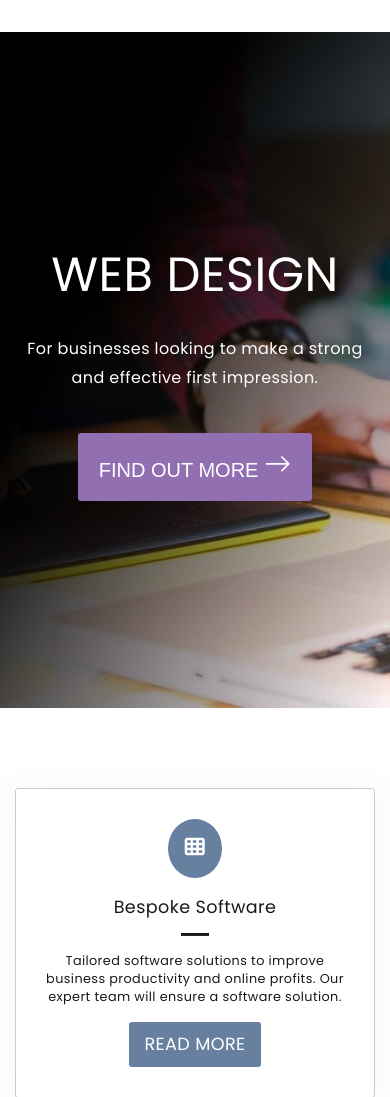
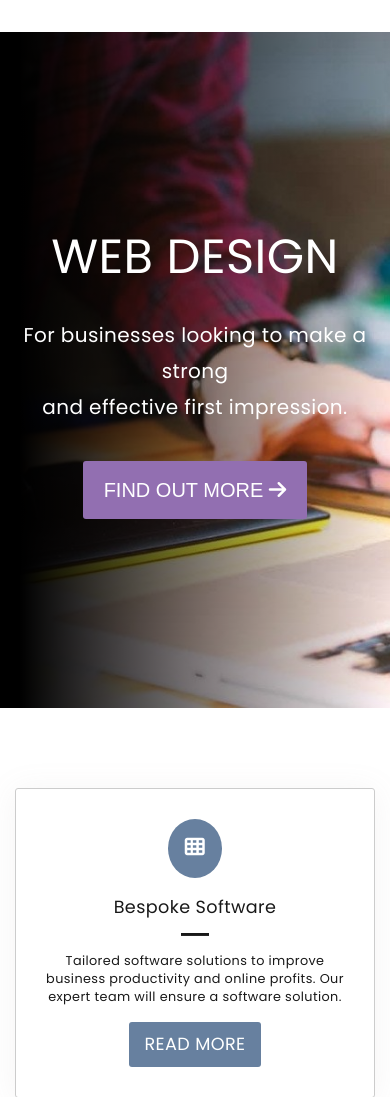
Before and after one commit to MattMakesNoise/Netmatters-HTML-CSS-JS-PHP-Reflection, a PHP site: page / in a window 390 px wide. Shown: the part 136-1233 px from the top of the page. Run offline with PHP 8.4, Linux system fonts and the light colour scheme; some libraries are stand-ins or nearby versions.

Commit message:
Corrects news cards section width at larger screen sizes.
Also makes the card images scale and fade at larger screen sizes but not smaller ones. Fixes 3rd cards sizing issue at small screen sizes. Fixes bottom border on nav bar product cards. Corrects many layout issues with the hero.

```diff
--- a/css/style.css
+++ b/css/style.css
@@ -1145,8 +1145,6 @@ body {
 }
 
 .hero-bg {
-  background-image: -webkit-gradient(linear, left top, right bottom, color-stop(30%, black), to(rgba(0, 0, 0, 0))), url("/img/home-3wAI (2).jpg");
-  background-image: linear-gradient(to bottom right, black 30%, rgba(0, 0, 0, 0)), url("/img/home-3wAI (2).jpg");
   width: 100%;
   height: 100%;
   background-size: cover;
@@ -1158,8 +1156,17 @@ body {
   display: flex;
 }
 
-@media screen and (max-width: 992px) {
+@media screen and (max-width: 768px) {
   .hero-bg {
+    background-image: -webkit-gradient(linear, left top, right top, color-stop(5%, black), to(rgba(0, 0, 0, 0))), url("/img/home-3wAI (2).jpg");
+    background-image: linear-gradient(to right, black 5%, rgba(0, 0, 0, 0)), url("/img/home-3wAI (2).jpg");
+  }
+}
+
+@media screen and (min-width: 768px) {
+  .hero-bg {
+    background-image: -webkit-gradient(linear, left top, right top, color-stop(5%, black), to(rgba(0, 0, 0, 0))), url("/img/home-3wAI (2).jpg");
+    background-image: linear-gradient(to right, black 5%, rgba(0, 0, 0, 0)), url("/img/home-3wAI (2).jpg");
     -webkit-box-pack: center;
         -ms-flex-pack: center;
             justify-content: center;
@@ -1180,41 +1187,79 @@ body {
   }
 }
 
+@media screen and (min-width: 1260px) {
+  .hero-bg {
+    background-image: -webkit-gradient(linear, left top, right top, color-stop(10%, rgba(0, 0, 0, 0.9)), to(rgba(0, 0, 0, 0))), url("/img/home-3wAI (2).jpg");
+    background-image: linear-gradient(to right, rgba(0, 0, 0, 0.9) 10%, rgba(0, 0, 0, 0)), url("/img/home-3wAI (2).jpg");
+  }
+}
+
 .hero-text-wrapper {
   display: -webkit-box;
   display: -ms-flexbox;
   display: flex;
 }
 
-@media screen and (max-width: 992px) {
+@media screen and (max-width: 768px) {
   .hero-text-wrapper {
-    margin: auto 5%;
     -webkit-box-orient: vertical;
     -webkit-box-direction: normal;
         -ms-flex-direction: column;
             flex-direction: column;
+    -webkit-box-pack: center;
+        -ms-flex-pack: center;
+            justify-content: center;
     -webkit-box-align: center;
         -ms-flex-align: center;
             align-items: center;
-  }
-}
-
-@media screen and (min-width: 992px) {
+    margin-left: auto;
+    margin-right: auto;
+  }
+}
+
+@media screen and (min-width: 768px) {
   .hero-text-wrapper {
-    margin-left: 3%;
+    width: 750px;
+    margin-left: auto;
+    margin-right: auto;
     -webkit-box-orient: vertical;
     -webkit-box-direction: normal;
         -ms-flex-direction: column;
             flex-direction: column;
+    -webkit-box-pack: center;
+        -ms-flex-pack: center;
+            justify-content: center;
+    -webkit-box-align: center;
+        -ms-flex-align: center;
+            align-items: center;
+  }
+}
+
+@media screen and (min-width: 992px) {
+  .hero-text-wrapper {
+    width: 970px;
+    margin-left: auto;
+    margin-right: auto;
+    padding-left: 15px;
+    padding-right: 15px;
+    -webkit-box-orient: vertical;
+    -webkit-box-direction: normal;
+        -ms-flex-direction: column;
+            flex-direction: column;
+    -webkit-box-pack: center;
+        -ms-flex-pack: center;
+            justify-content: center;
     -webkit-box-align: start;
         -ms-flex-align: start;
-            align-items: start;
+            align-items: flex-start;
   }
 }
 
 @media screen and (min-width: 1260px) {
   .hero-text-wrapper {
-    margin-left: 10%;
+    width: 1200px;
+    margin-left: auto;
+    margin-right: auto;
   }
 }
 
@@ -1245,8 +1290,14 @@ body {
 }
 
 .hero-subtitle {
-  line-height: 1.8;
-  margin-bottom: 2.5rem;
+  line-height: 2.25rem;
+  margin-bottom: 2.25rem;
+}
+
+@media screen and (max-width: 768px) {
+  .hero-subtitle {
+    font-size: 1.25rem;
+  }
 }
 
 @media screen and (min-width: 768px) {
@@ -1270,21 +1321,13 @@ body {
   margin: auto auto 0 auto;
   height: auto;
   font-size: 1.25rem;
-  padding: 5px 20px;
+  padding: 3px 20px;
   text-align: center;
-  border-radius: 3px;
   line-height: 50px;
 }
 
 .hero-button:hover {
   background-color: #79539A;
-}
-
-.hero-button svg {
-  height: 20%;
-  width: 20%;
-  padding-top: 0.7rem;
-  padding-right: 0.7rem;
 }
 
 /*========== CARDS ===========*/
--- a/index.html
+++ b/index.html
@@ -204,10 +204,12 @@
                     <h1 class="hero-title">Web Design</h1>
                     <h4 class="hero-subtitle">For businesses looking to make a strong <br> and effective first impression.</h4>
                     <div class="hero-button-wrapper">
-                        <button class="hero-button">Find Out More <svg xmlns="http://www.w3.org/2000/svg" width="16" height="16" fill="currentColor" class="bi bi-arrow-right" viewBox="0 0 16 16">
+                        <button class="hero-button">Find Out More <span class="hero-icon"><i class="fas fa-arrow-right"></i></span>
+                        </button>
+                        <!-- <button class="hero-button">Find Out More <span class="hero-svg"><svg xmlns="http://www.w3.org/2000/svg" width="16" height="16" fill="currentColor" class="bi bi-arrow-right" viewBox="0 0 16 16">
                             <path fill-rule="evenodd" d="M1 8a.5.5 0 0 1 .5-.5h11.793l-3.147-3.146a.5.5 0 0 1 .708-.708l4 4a.5.5 0 0 1 0 .708l-4 4a.5.5 0 0 1-.708-.708L13.293 8.5H1.5A.5.5 0 0 1 1 8z"/>
-                            </svg>
-                        </button>
+                            </svg></span>
+                        </button> -->
                     </div>
                 </div>
             </div>
--- a/sass/partials/sections/_header-nav.scss
+++ b/sass/partials/sections/_header-nav.scss
@@ -63,7 +63,7 @@
         justify-content: space-around;
         width: 970px;
         @include mginlrauto;
-        padding: 20px 15px 21px 15px;
+        padding: 20px 15px 26px 15px;
     }
     //Extra Large
     @media screen and (min-width: $break-xl) {
--- a/sass/partials/sections/_hero.scss
+++ b/sass/partials/sections/_hero.scss
@@ -21,17 +21,24 @@
 }
 
 .hero-bg {
-    background-image:
-    linear-gradient(to bottom right , rgba(0,0,0,1) 30% , rgba(0,0,0,0)),
-    url('/img/home-3wAI\ \(2\).jpg');
+
     width: 100%;
     height: 100%;
     background-size: cover;
     background-position: center;
     object-fit: none;
     display: flex;
-    //Up to Large
-    @media screen and (max-width: $break-lg) {
+    //Up to Medium
+    @media screen and (max-width: $break-m) {
+        background-image:
+        linear-gradient(to right , rgba(0,0,0,1) 5% , rgba(0,0,0,0)),
+        url('/img/home-3wAI\ \(2\).jpg');
+    }
+    //Medium
+    @media screen and (min-width: $break-m) {
+        background-image:
+        linear-gradient(to right , rgba(0,0,0,1) 5% , rgba(0,0,0,0)),
+        url('/img/home-3wAI\ \(2\).jpg');
         justify-content: center;
         align-items: center;
     }
@@ -42,29 +49,43 @@
     }
     //Extra Large
     @media screen and (min-width: $break-xl) {
-
+        background-image:
+        linear-gradient(to right , rgba(0,0,0,0.9) 10% , rgba(0,0,0,0)),
+        url('/img/home-3wAI\ \(2\).jpg');
     }
 }
 
 .hero-text-wrapper {
-    // padding: 55% 5%;
-    //Up to Large
     display: flex;
-    //Up to Large
-    @media screen and (max-width: $break-lg) {
-    margin: auto 5%;
+    //Up to Medium
+    @media screen and (max-width: $break-m) {
         flex-direction: column;
+        justify-content: center;
+        align-items: center;
+        @include mginlrauto;
+    }
+    //Medium and up
+    @media screen and (min-width: $break-m) {
+        width: 750px;
+        @include mginlrauto;
+        flex-direction: column;
+        justify-content: center;
         align-items: center;
     }
     //Large and Up
     @media screen and (min-width: $break-lg) {
-    margin-left: 3%;
+        width: 970px;
+        @include mginlrauto;
+        padding-left: 15px;
+        padding-right: 15px;
         flex-direction: column;
-    align-items: start;
+        justify-content: center;
+        align-items: flex-start;
     }
     //Extra Large
     @media screen and (min-width: $break-xl) {
-    margin-left: 10% ;
+        width: 1200px;
+        @include mginlrauto;
     }
 }
 
@@ -98,8 +119,12 @@
 }
 
 .hero-subtitle {
-    line-height: 1.8;
-    margin-bottom: 2.5rem;
+    line-height: 2.25rem;
+    margin-bottom: 2.25rem;
+    //Up to Medium
+    @media screen and (max-width: $break-m) {
+        font-size: 1.25rem;
+    }
     //Medium and up
     @media screen and (min-width: $break-m) {
         font-size: 1.25rem;
@@ -126,17 +151,10 @@
     margin: auto auto 0 auto;
     height: auto;
     font-size: 1.25rem;
-    padding: 5px 20px;
+    padding: 3px 20px;
     text-align: center;
-    border-radius: 3px;
     line-height: 50px;
     &:hover {
         background-color: $web-dark;
     }
-    svg {
-        height: 20%;
-        width: 20%;
-        padding-top: 0.7rem;
-        padding-right: 0.7rem;
 }
-}
--- a/sass/partials/sections/_news.scss
+++ b/sass/partials/sections/_news.scss
@@ -12,11 +12,13 @@
     }
     //Medium and up
     @media screen and (min-width: $break-m) {
-
+        width: 750px;
+        @include mginlrauto;
     }
     //Large and Up
     @media screen and (min-width: $break-lg) {
-
+        width: 970px;
+        @include mginlrauto;
     }
     //Extra Large
     @media screen and (min-width: $break-xl) {
@@ -48,17 +50,19 @@
     //All on each row up to medium devices
     @media screen and (max-width: $break-m) {
         @include flexcolumn;
-        align-items: center;
         padding: 2rem 1rem;
     }
     //2 cards on one row for medium devices
     @media screen and (min-width: $break-m) {
         @include flexrow;
-        margin: 0 auto;
+        width: 750px;
+        @include mginlrauto;
     }
     //2 cards on one row for large devices
     @media screen and (min-width: $break-lg) {
         @include flexrow;
+        width: 970px;
+        @include mginlrauto;
     }
     //3 cards on one row for xlarge devices
     @media screen and (min-width: $break-xl) {
@@ -113,8 +117,16 @@
         width: 100%;
         transition: all .25s ease-in-out;
         &:hover {
-            transform: scale(1.1);
-            opacity: 0.8;
+            //Large and Up
+            @media screen and (min-width: $break-lg) {
+                transform: scale(1.1);
+                opacity: 0.8;
+            }
+            //Extra Large
+            @media screen and (min-width: $break-xl) {
+                transform: scale(1.1);
+                opacity: 0.8;
+            }
         }
     }
 
@@ -227,7 +239,7 @@
     }
     //3 cards 1 row for xlarge devices (3 colums, 1 row)
     @media screen and (min-width: $break-xl) {
-        display: inline-block;
+        display: block;
     }
 }
 
```
Also changed, not shown: other parts of css/style.css (+38 -10 lines), 1 other file. Lines whose indentation alone changed are shown as unchanged.
